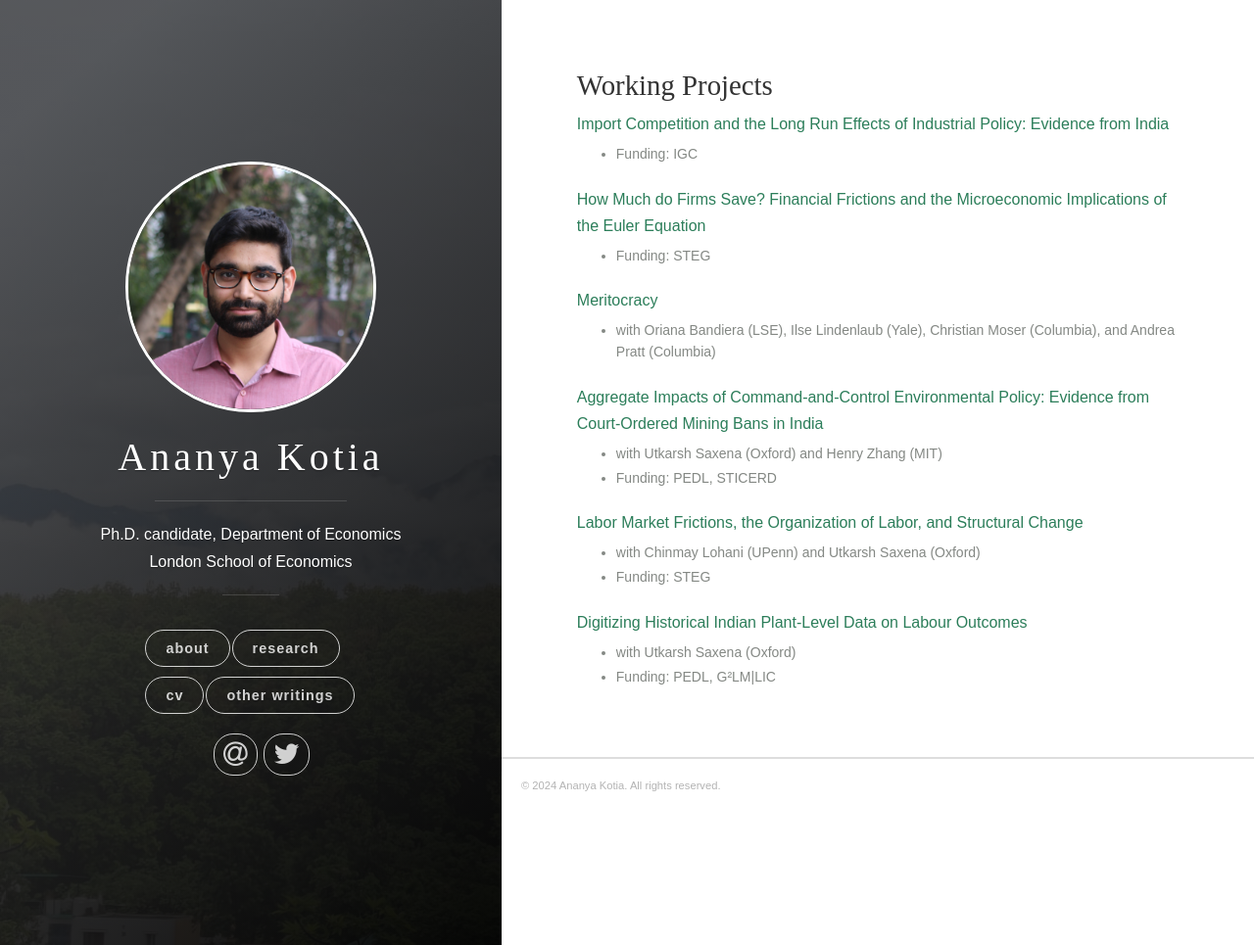
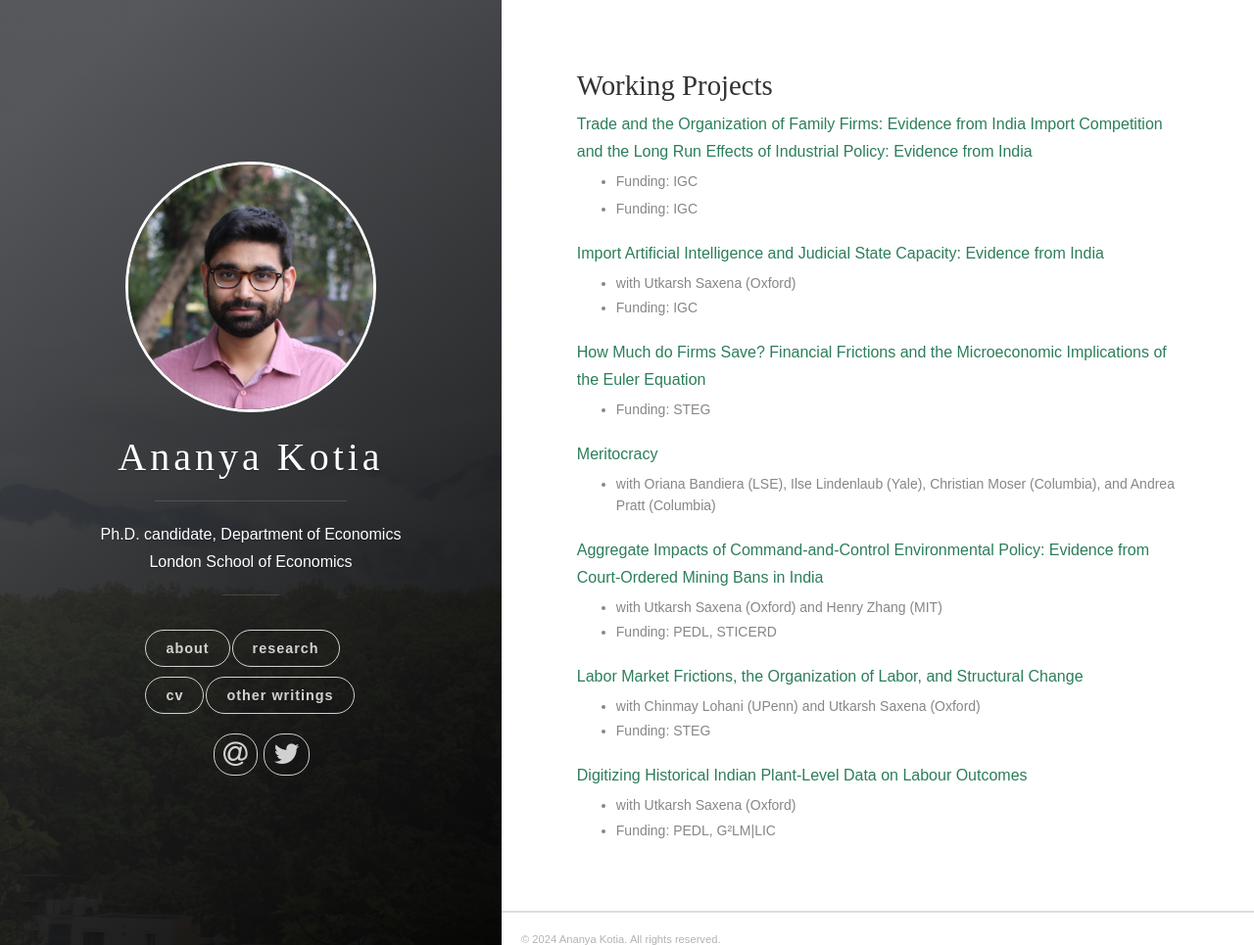
Before and after one commit to ananyakotia/ananyakotia.github.io, a Jekyll site: the page built from _posts/2018-06-13-research.markdown, in a window 1280 px wide and 965 px high. Shown: the whole window at 98% size. Built offline with Jekyll 4.4.1, drawn with Linux system fonts in a browser that asks for light colours; nearby versions of some CDN libraries; some web fonts are replaced; a style sheet for code colours, icons or effects is not loaded.

Commit message:
update CV/profile

```diff
--- a/_posts/2018-06-13-research.markdown
+++ b/_posts/2018-06-13-research.markdown
@@ -6,11 +6,21 @@ tags: [jekyll]
 
 ### Working Projects
 
+<a href= "" style="color:#2c7e5a;font-weight: 500;">Trade and the Organization of Family Firms: Evidence from India
+</a>
 <a href= "" style="color:#2c7e5a;font-weight: 500;">Import Competition and the Long Run Effects of Industrial Policy: Evidence from India </a>
 <ul>
   <li style="margin-top: -15px;font-size: 14px;color:#848884;">Funding: IGC</li>
 </ul>
-
+<ul>
+  <li style="margin-top: -15px;font-size: 14px;color:#848884;">Funding: IGC</li>
+</ul>
+<a href= "" style="color:#2c7e5a;font-weight: 500;">Import Artificial Intelligence and Judicial State Capacity: Evidence from India
+ </a>
+<ul>
+  <li style="margin-top: -15px;font-size: 14px;color:#848884;">with Utkarsh Saxena (Oxford) </li>
+  <li style="font-size: 14px;color:#848884;">Funding: IGC</li>
+</ul>
 <a href="" style="color:#2c7e5a;font-weight: 500;">How Much do Firms Save? Financial Frictions and the Microeconomic Implications of the Euler Equation
 <ul>
   <li style="margin-top: -15px;font-size: 14px;color:#848884;">Funding: STEG</li>
--- a/_posts/2018-06-14-about.markdown
+++ b/_posts/2018-06-14-about.markdown
@@ -4,4 +4,4 @@ categories: [jekyll]
 tags: [jekyll]
 ---
 
-I am a Ph.D. candidate at the Department of Economics, London School of Economics. I am currently visiting Dartmouth College as an International Economics PhD Fellow. My research interests are in macro-development and trade. My research combines micro empirical methods and macroeconomic theory to study the impact of industrial and trade policies on firm dynamics and economic growth in developing countries. I completed an MPhil in economics from the University of Oxford, an MA economics from the University of Cambridge, where I was an Inlaks scholar, and a BA in economics from the University of Delhi.  Prior to starting my Ph.D., I worked as a predoctoral research fellow at the Department of Economics, University of Chicago and an Economist at the Ministry of Finance, Government of India.
+I am a Ph.D. candidate at the Department of Economics, London School of Economics. My research interests are in development economics, trade, and macro-development. My research combines micro empirical methods and macroeconomic theory to study the impact of industrial and trade policies on firm dynamics and economic growth in developing countries. I visited Dartmouth College as an International Economics Ph.D. Fellow in Fall '23 and visited the Department of Economics, Princeton University in Spring '23. I completed an MPhil in economics from the University of Oxford, an MA economics from the University of Cambridge, where I was an Inlaks scholar, and a BA in economics from the University of Delhi.  Prior to starting my Ph.D., I worked as a predoctoral research fellow at the Department of Economics, University of Chicago and an Economist at the Ministry of Finance, Government of India.
```
Also changed, not shown: 4 other files.
